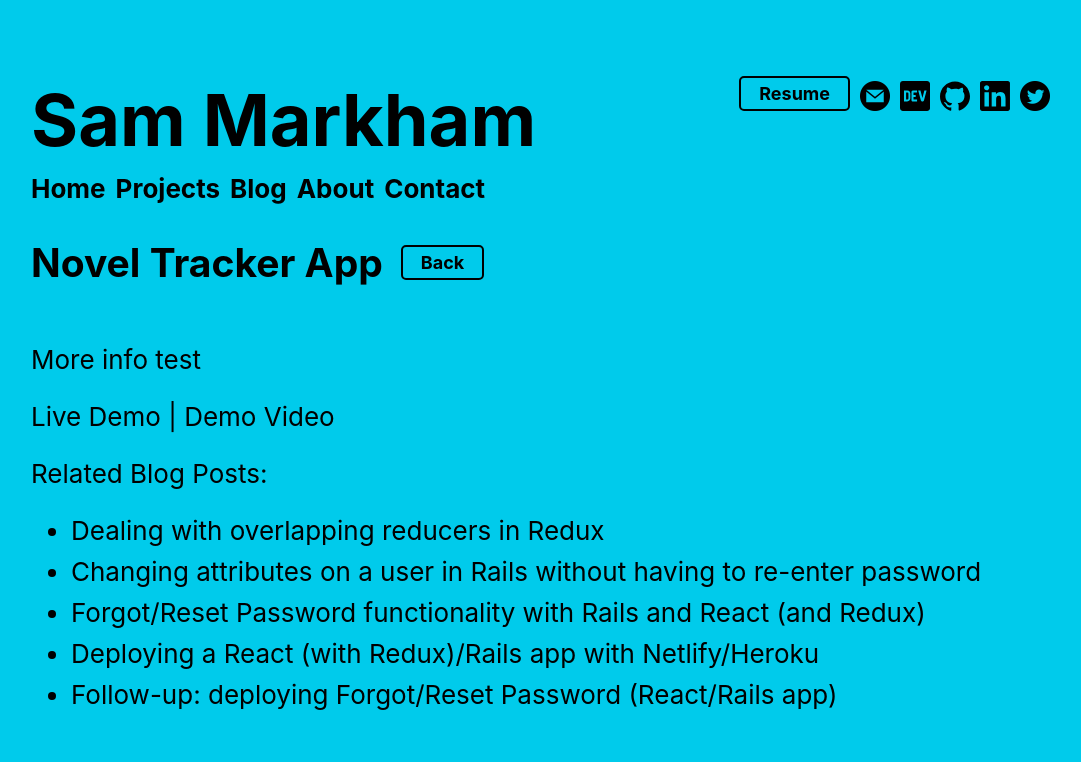
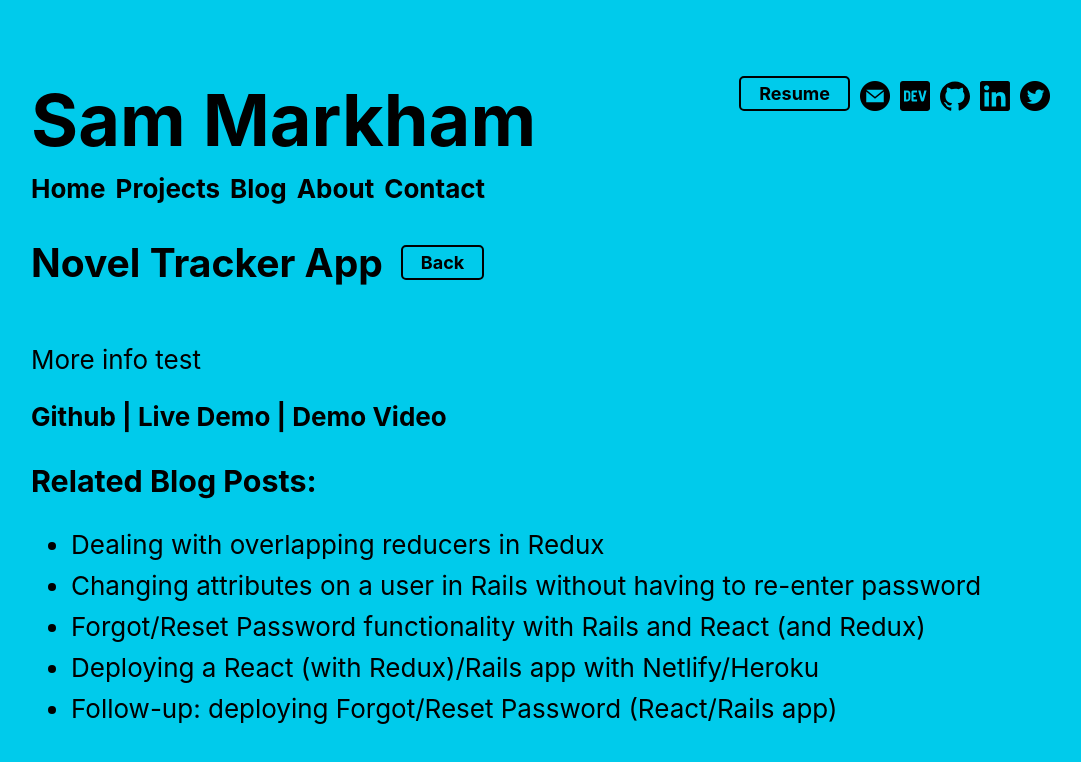
Before and after one commit to sharkham/sharkham-portfolio, a React (Create React App) app: page /projects/novel-tracker-app in a window 1280 px wide. Shown: the top 762 px of the page, without its empty margins (97-1178 px from the left). Built offline with nearby package versions, Linux system fonts and the light colour scheme.

Commit message:
Add class to project links and bold font weight

```diff
--- a/src/App.css
+++ b/src/App.css
@@ -179,6 +179,9 @@ li {
   margin: 0 0 10px 0;
 }
 
+.project-links {
+  font-weight: bold;
+}
 
 @media all and (min-width: 500px) {
   .App {
--- a/src/components/ProjectPage.js
+++ b/src/components/ProjectPage.js
@@ -8,16 +8,16 @@ const ProjectPage = ({ match }) => {
   const moreInfo = () => {
     let demos
     if (project.livedemo && project.demovideo) {
-      demos = <p><a href={project.livedemo} target="_blank" rel="noreferrer">Live Demo</a> | <a href={project.demovideo} target="_blank" rel="noreferrer">Demo Video</a></p>
+      demos = <p className="project-links"><a href={project.github} target="_blank" rel="noreferrer">Github</a> | <a href={project.livedemo} target="_blank" rel="noreferrer">Live Demo</a> | <a href={project.demovideo} target="_blank" rel="noreferrer">Demo Video</a></p>
     } else if (project.livedemo && !project.demovideo) {
-      demos = <p><a href={project.livedemo} target="_blank" rel="noreferrer">Live Demo</a></p>
+      demos = <p className="project-links"><a href={project.github} target="_blank" rel="noreferrer">Github</a> | <a href={project.livedemo} target="_blank" rel="noreferrer">Live Demo</a></p>
     } else if (!project.livedemo && project.demovideo) {
-      demos = <p><a href={project.demovideo} target="_blank" rel="noreferrer">Demo Video</a></p>
+      demos = <p className="project-links"><a href={project.github} target="_blank" rel="noreferrer">Github</a> | <a href={project.demovideo} target="_blank" rel="noreferrer">Demo Video</a></p>
     }
     let blogPosts
     if (project.relatedblogposts) {
       blogPosts = <div>
-        <p>Related Blog Posts:</p>
+        <h3>Related Blog Posts:</h3>
         <ul>
           {project.relatedblogposts.map(post => {
             return <li><a href={post.url} target="_blank" rel="noreferrer">{post.title}</a></li>
```
Also changed, not shown: 1 other file (tests, documents, lock files or other folders).
